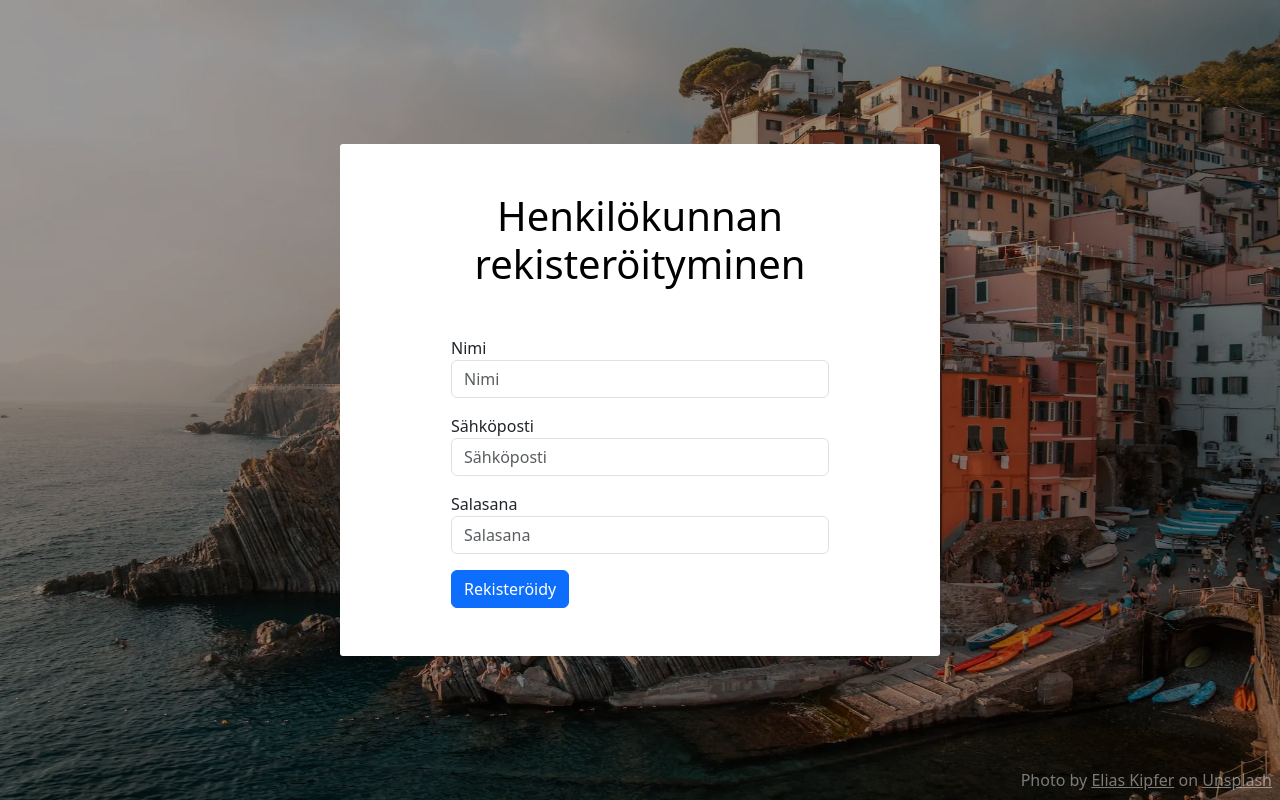
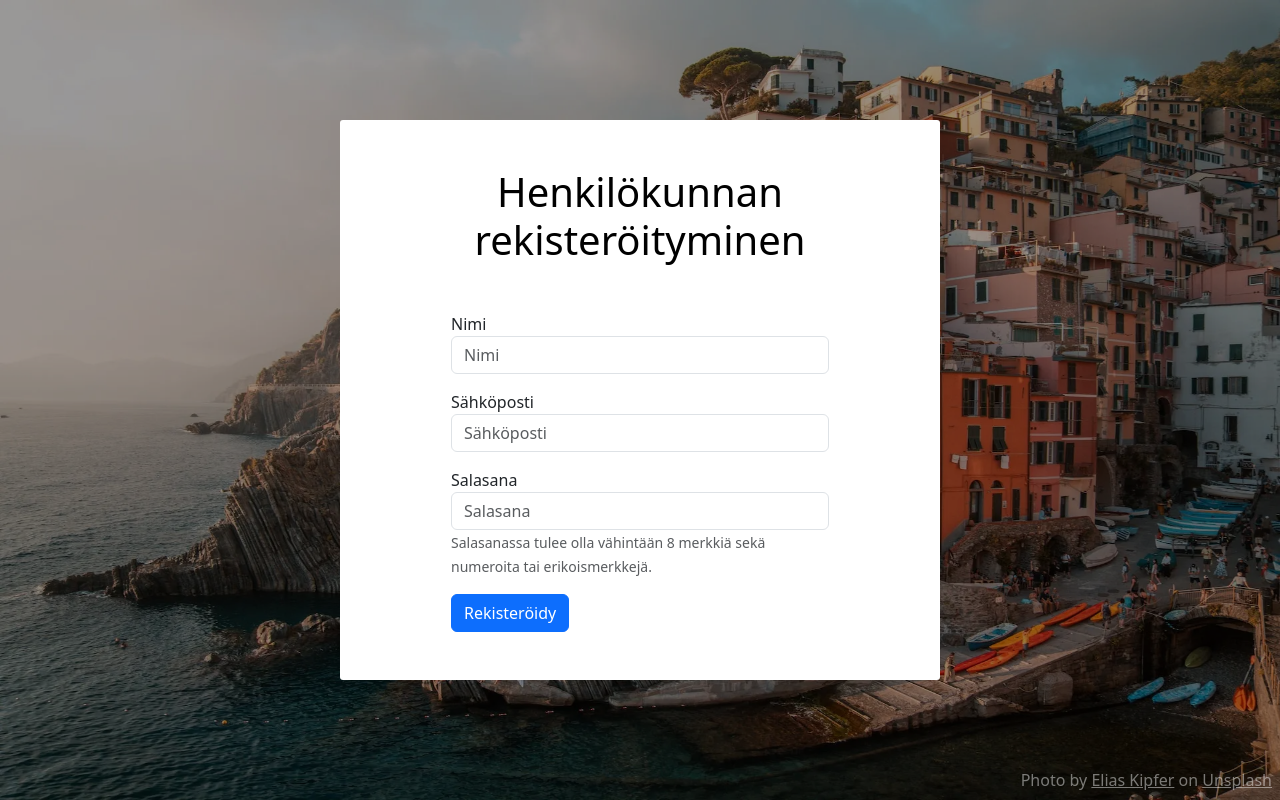
Before and after one commit to Rokirok/reservations, a Flask app: page /register/ in a window 1280 px wide. Run offline with Flask 3, Linux system fonts and the light colour scheme; parts of the project's set-up code (start-up, migrations or seed data) failed here and were passed over.

Commit message:
List password requirements on register page

```diff
--- a/templates/customer/register.html
+++ b/templates/customer/register.html
@@ -24,6 +24,7 @@
                 <div class="form-group mb-3">
                     <label for="password">Salasana</label>
                     <input type="password" class="form-control" id="password" name="password" placeholder="Salasana">
+                    <small id="passwordHelp" class="form-text text-muted">Salasanassa tulee olla vähintään 8 merkkiä sekä numeroita tai erikoismerkkejä.</small>
                 </div>
 
                 <button type="submit" class="btn btn-primary">Rekisteröidy</button>
```
